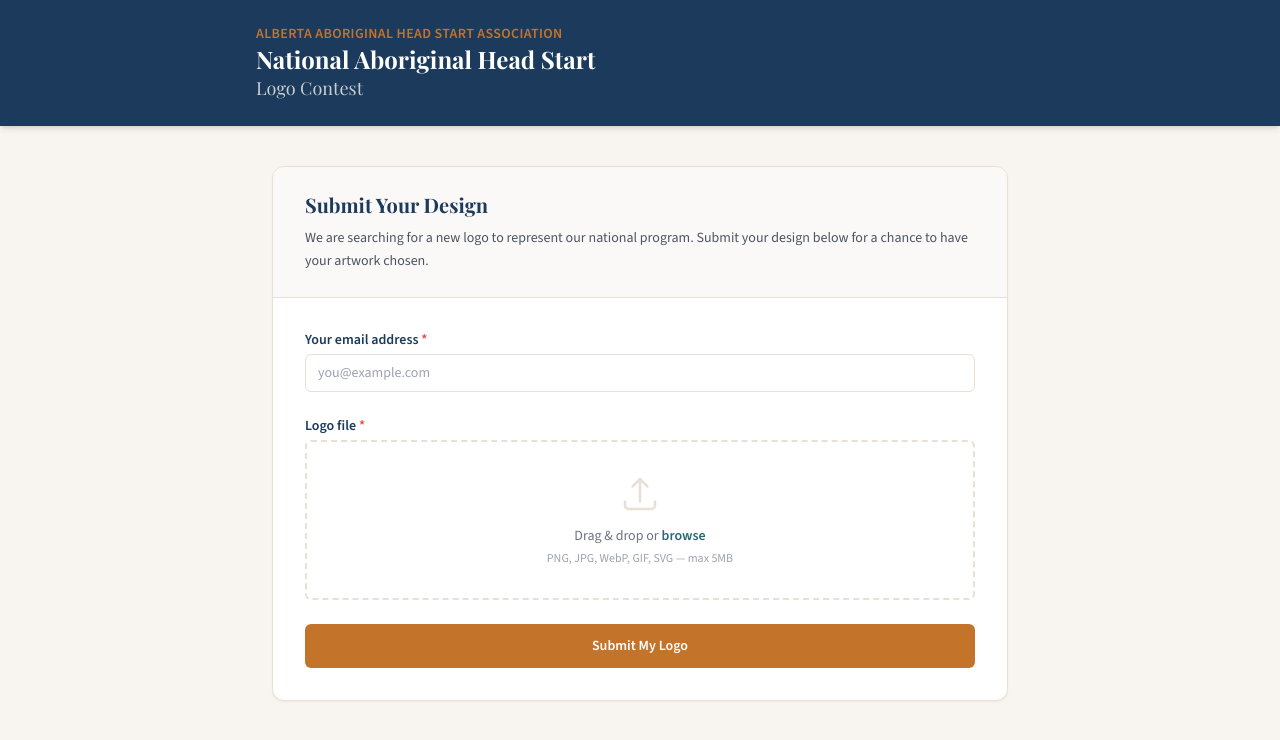
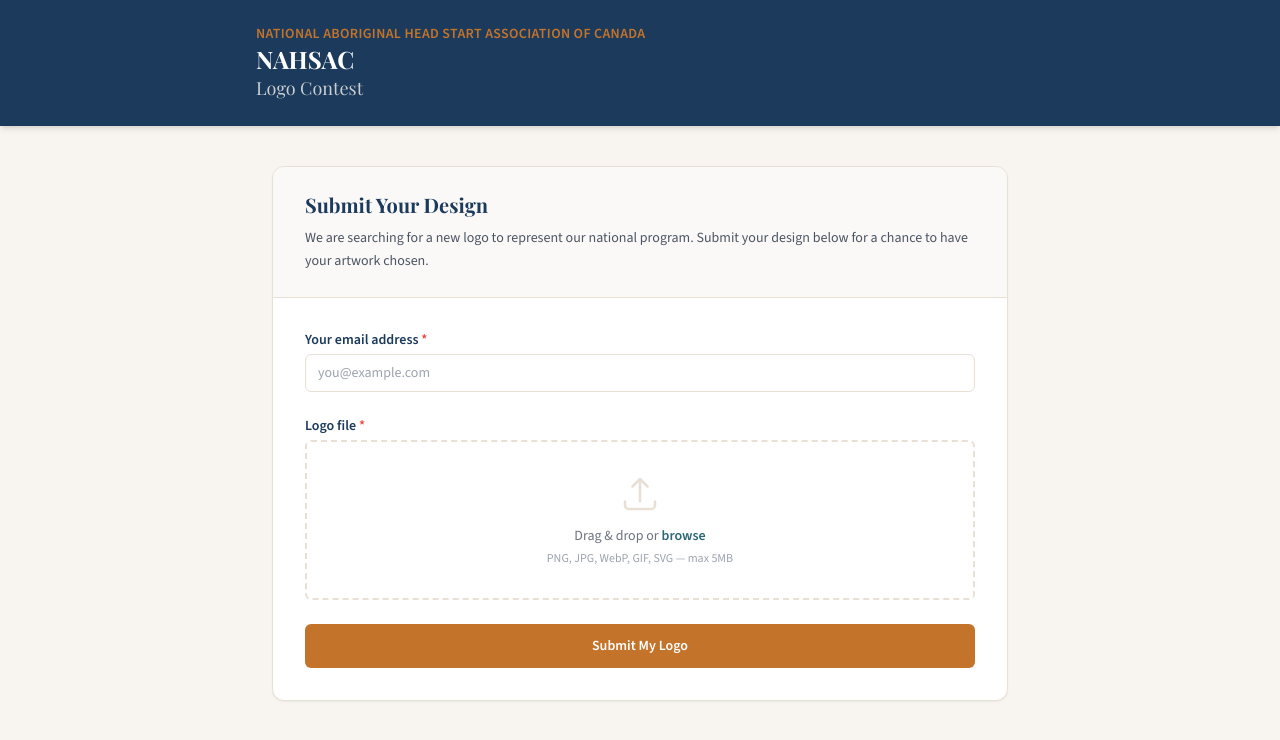
Before and after one commit to icespear514/logo_aahsa, a Next.js app: page / in a window 1280 px wide. Shown: the top 740 px of the page. Built offline with nearby package versions, Linux system fonts and the light colour scheme; a web font is replaced by a local one.

Commit message:
rebrand: rename AAHSA to NAHSAC throughout

```diff
--- a/app/admin/layout.tsx
+++ b/app/admin/layout.tsx
@@ -29,7 +29,7 @@
         <div className="mx-auto max-w-7xl px-4 py-0 flex items-center justify-between h-14">
           <div className="flex items-center gap-6">
             <span className="font-heading text-white font-bold text-base">
-              AAHSA Contest
+              NAHSAC Contest
             </span>
             <Link
               href="/admin/dashboard"
--- a/app/layout.tsx
+++ b/app/layout.tsx
@@ -15,9 +15,9 @@
 })
 
 export const metadata: Metadata = {
-  title: 'AAHSA Logo Contest',
+  title: 'NAHSAC Logo Contest',
   description:
-    'Submit your logo design for the National Aboriginal Head Start Logo Contest.',
+    'Submit your logo design for the National Aboriginal Head Start Association of Canada Logo Contest.',
 }
 
 export default function RootLayout({
--- a/app/page.tsx
+++ b/app/page.tsx
@@ -8,10 +8,10 @@
         <div className="mx-auto max-w-3xl flex items-center gap-4">
           <div>
             <p className="text-aahsa-ochre text-sm font-semibold tracking-wide uppercase">
-              Alberta Aboriginal Head Start Association
+              National Aboriginal Head Start Association of Canada
             </p>
             <h1 className="font-heading text-2xl font-bold text-white leading-tight">
-              National Aboriginal Head Start
+              NAHSAC
             </h1>
             <p className="text-aahsa-cream/80 text-lg font-heading">
               Logo Contest
--- a/app/success/page.tsx
+++ b/app/success/page.tsx
@@ -6,10 +6,10 @@
       <header className="bg-aahsa-navy py-6 px-4 shadow-md">
         <div className="mx-auto max-w-3xl">
           <p className="text-aahsa-ochre text-sm font-semibold tracking-wide uppercase">
-            Alberta Aboriginal Head Start Association
+            National Aboriginal Head Start Association of Canada
           </p>
           <h1 className="font-heading text-2xl font-bold text-white">
-            National Aboriginal Head Start — Logo Contest
+            NAHSAC — Logo Contest
           </h1>
         </div>
       </header>
--- a/app/winner/page.tsx
+++ b/app/winner/page.tsx
@@ -17,10 +17,10 @@
         <header className="bg-aahsa-navy py-6 px-4 shadow-md">
           <div className="mx-auto max-w-3xl">
             <p className="text-aahsa-ochre text-sm font-semibold tracking-wide uppercase">
-              Alberta Aboriginal Head Start Association
+              National Aboriginal Head Start Association of Canada
             </p>
             <h1 className="font-heading text-2xl font-bold text-white">
-              National Aboriginal Head Start — Logo Contest
+              NAHSAC — Logo Contest
             </h1>
           </div>
         </header>
@@ -30,7 +30,7 @@
               Check Back Soon
             </h2>
             <p className="text-gray-600 leading-relaxed">
-              The Logo Contest is still ongoing. Our team is reviewing all
+              The NAHSAC Logo Contest is still ongoing. Our team is reviewing all
               submissions and will announce the winner soon.
             </p>
           </div>
@@ -56,10 +56,10 @@
       <header className="bg-aahsa-navy py-6 px-4 shadow-md">
         <div className="mx-auto max-w-3xl">
           <p className="text-aahsa-ochre text-sm font-semibold tracking-wide uppercase">
-            Alberta Aboriginal Head Start Association
+            National Aboriginal Head Start Association of Canada
           </p>
           <h1 className="font-heading text-2xl font-bold text-white">
-            National Aboriginal Head Start — Logo Contest
+            NAHSAC — Logo Contest
           </h1>
         </div>
       </header>
@@ -85,7 +85,7 @@
                 />
               </div>
               <p className="text-gray-600 leading-relaxed text-lg">
-                We are thrilled to announce that the new AAHSA national
+                We are thrilled to announce that the new NAHSAC national
                 program logo has been selected. Thank you to everyone who
                 submitted their artwork — your creativity and spirit made
                 this contest truly special.
--- a/lib/email.ts
+++ b/lib/email.ts
@@ -17,9 +17,9 @@
     timeZone: 'America/Edmonton',
   })
 
-  const subject = 'Your logo submission has been received — AAHSA Logo Contest'
+  const subject = 'Your logo submission has been received — NAHSAC Logo Contest'
 
-  const text = `Thank you for submitting your logo design to the National Aboriginal Head Start Logo Contest!
+  const text = `Thank you for submitting your logo design to the National Aboriginal Head Start Association of Canada Association of Canada Logo Contest!
 
 We have received your submission and our team will be reviewing all entries.
 
@@ -28,7 +28,7 @@
 
 We will be in touch if your design is selected.
 
-— The AAHSA Team
+— The NAHSAC Team
 contest@aahsa.ca`
 
   const html = `<!DOCTYPE html>
@@ -36,12 +36,12 @@
 <head><meta charset="UTF-8"><title>${subject}</title></head>
 <body style="font-family: Georgia, serif; color: #1B3A5C; max-width: 600px; margin: 0 auto; padding: 24px; background: #F8F4EF;">
   <div style="background: #1B3A5C; padding: 24px; border-radius: 8px 8px 0 0;">
-    <h1 style="color: #F8F4EF; margin: 0; font-size: 22px;">National Aboriginal Head Start</h1>
+    <h1 style="color: #F8F4EF; margin: 0; font-size: 22px;">National Aboriginal Head Start Association of Canada</h1>
     <p style="color: #C4742A; margin: 4px 0 0; font-size: 16px;">Logo Contest</p>
   </div>
   <div style="background: #fff; padding: 24px; border-radius: 0 0 8px 8px; border: 1px solid #E8E0D5; border-top: none;">
     <h2 style="color: #C4742A;">Thank you for your submission!</h2>
-    <p>Thank you for submitting your logo design to the <strong>National Aboriginal Head Start Logo Contest</strong>!</p>
+    <p>Thank you for submitting your logo design to the <strong>National Aboriginal Head Start Association of Canada Association of Canada Logo Contest</strong>!</p>
     <p>We have received your submission and our team will be reviewing all entries.</p>
     <table style="margin: 20px 0; border-collapse: collapse;">
       <tr>
@@ -55,7 +55,7 @@
     </table>
     <p>We will be in touch if your design is selected.</p>
     <hr style="border: none; border-top: 1px solid #E8E0D5; margin: 24px 0;">
-    <p style="color: #666; font-size: 14px;">— The AAHSA Team<br><a href="mailto:contest@aahsa.ca" style="color: #C4742A;">contest@aahsa.ca</a></p>
+    <p style="color: #666; font-size: 14px;">— The NAHSAC Team<br><a href="mailto:contest@aahsa.ca" style="color: #C4742A;">contest@aahsa.ca</a></p>
   </div>
 </body>
 </html>`
--- a/package.json
+++ b/package.json
@@ -24,6 +24,7 @@
     "@types/react": "^18",
     "@types/react-dom": "^18",
     "@vitest/coverage-v8": "^4.1.7",
+    "dotenv": "^17.4.2",
     "eslint": "^8",
     "eslint-config-next": "14.2.35",
     "postcss": "^8",
--- a/scripts/seed-master.ts
+++ b/scripts/seed-master.ts
@@ -4,6 +4,10 @@
  *
  * Requires NEXT_PUBLIC_SUPABASE_URL and SUPABASE_SERVICE_ROLE_KEY in env.
  */
+
+import { config } from 'dotenv'
+import { resolve } from 'path'
+config({ path: resolve(process.cwd(), '.env.local') })
 
 import { createClient } from '@supabase/supabase-js'
 import type { Database } from '../lib/types'
```
Also changed, not shown: .claude/settings.local.json, nahsac.png (added), 1 other file (tests, documents, lock files or other folders).
